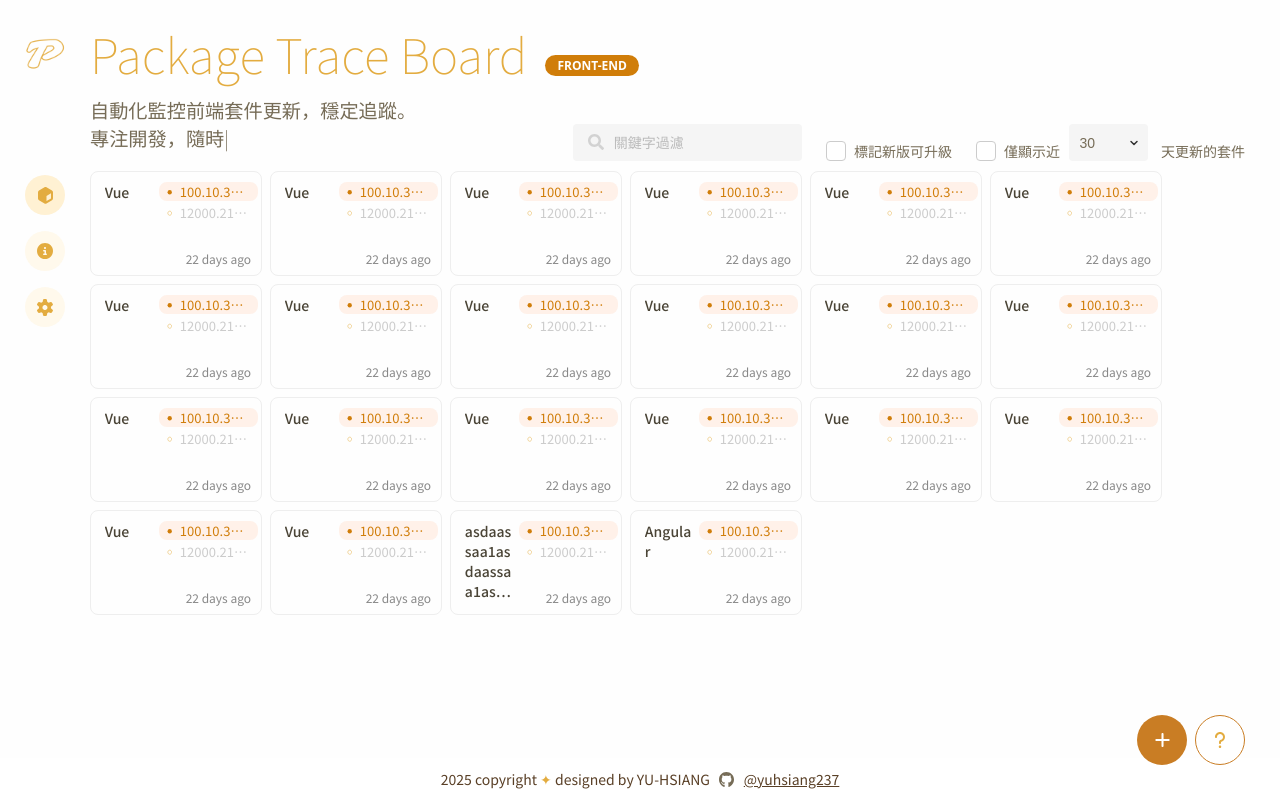
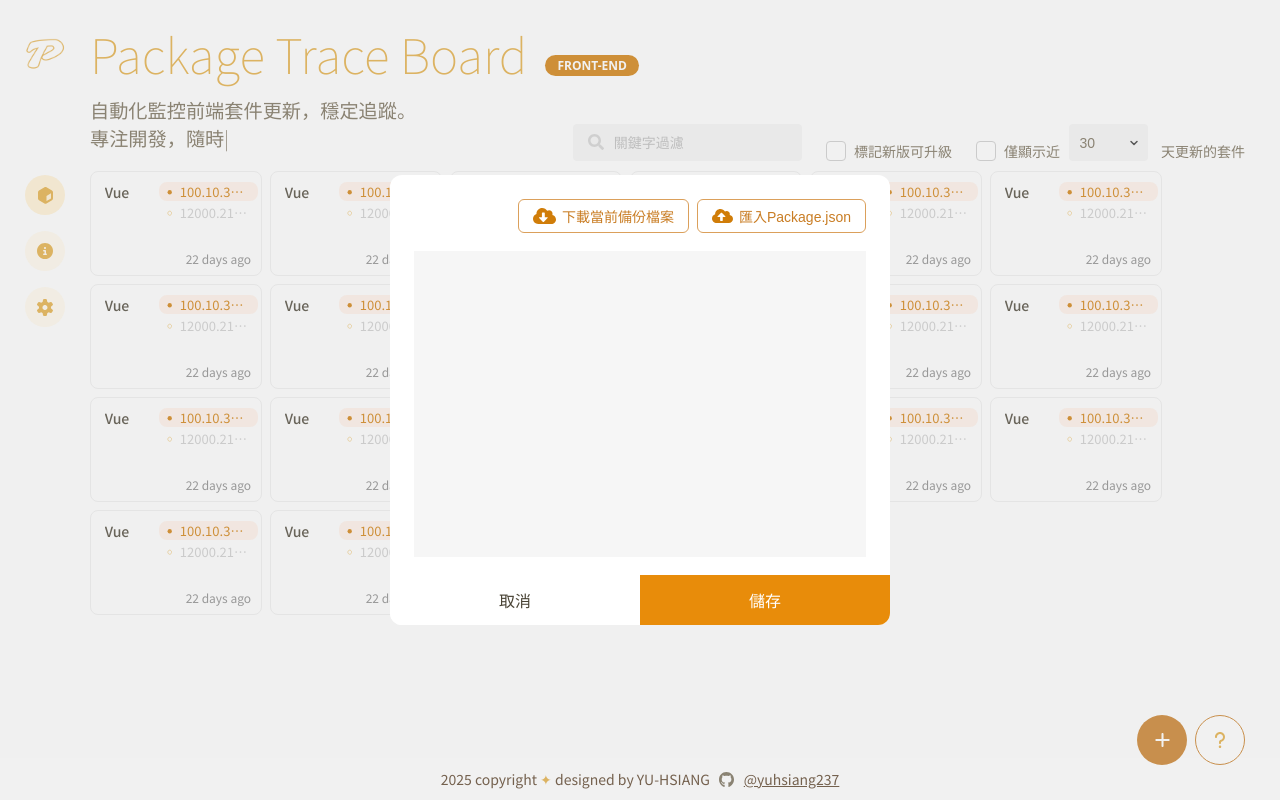
Before and after one commit to yuhsiang237/package-track, a Nuxt app: page / in a window 1280 px wide. Built offline with nearby package versions, Linux system fonts and the light colour scheme.

Commit message:
feat: add modal for add button in dashboard

```diff
--- a/app/app.vue
+++ b/app/app.vue
@@ -4,5 +4,5 @@
   </NuxtLayout>
 </template>
 <style lang="scss">
-@use "~/assets/scss/main.scss";
+@use "~/assets/scss/main.scss" as *;
 </style>
--- a/app/assets/scss/_custom.scss
+++ b/app/assets/scss/_custom.scss
@@ -1,4 +1,6 @@
 @use "variables" as *;
+@use "sass:color";
+
 // --- dashboard ---
 .dashboard {
   position: relative;
@@ -122,7 +124,91 @@
     -moz-osx-font-smoothing: grayscale;
   }
 }
+.addDashboardModal {
+  width: 500px !important;
+  max-width: 699px;
+  height: 450px !important;
+  max-height: calc(100vh - 100px);
+  padding: 0 !important;
 
+  .modal-wrapper {
+    display: flex;
+    flex-direction: column; /* 垂直排列 */
+    height: 100%; /* 或 100vh，如果要整個視窗高度 */
+
+    .action-bar {
+      margin-top: 24px;
+      flex: 0 0 auto; /* 不伸縮 */
+      margin-bottom: 20px;
+      display: flex;
+      justify-content: end;
+      gap: 8px;
+      margin-right: 24px;
+      margin-left: 24px;
+    }
+    .content {
+      flex: 1 1 auto; /* 撐滿剩餘空間 */
+      display: flex; /* ✅ 變成 flex 容器 */
+      justify-content: center; /* 垂直置中（交叉軸） */
+      align-items: center; /* 水平置中容器內的內容，可省略看效果 */
+      margin: 0 24px; /* 左右間距 */
+      text-align: left;
+      margin-bottom: 20px;
+
+      textarea {
+        overflow-x: auto; /* 出現橫向捲軸 */
+        overflow-y: auto; /* 隱藏縱向捲軸（可選） */
+        white-space: nowrap; /* 文字不換行 */
+        width: 100%;
+        height: 100%; /* 撐滿 flex 容器 */
+        background-color: $gray9-color;
+        color: $gray3-color;
+        border: 0;
+        font-size: 16px;
+        outline: none;
+        resize: none;
+      }
+    }
+    .bottom-bar {
+      flex: 0 0 auto; /* 固定高度，不被壓縮 */
+      display: flex;
+      display: flex;
+      align-items: center; /* ✅ 垂直置中 */
+      height: 50px;
+
+      .save {
+        background-color: color.adjust($primary-color-dark, $lightness: 5%);
+        flex: 1; /* 各佔 50% */
+        text-align: center; /* 水平文字置中（保險用） */
+        height: 100%;
+        display: flex; /* ✅ 讓自己變成 flex 容器 */
+        justify-content: center; /* ✅ 水平置中內容 */
+        align-items: center; /* ✅ 垂直置中內容 */
+        border-radius: 0 0 12px 0;
+        color: white;
+        cursor: pointer;
+        &:hover {
+          background-color: color.adjust($primary-color-dark, $lightness: 3%);
+        }
+      }
+      .cancel {
+        background-color: white;
+        flex: 1; /* 各佔 50% */
+        text-align: center; /* 水平文字置中（保險用） */
+        height: 100%;
+        display: flex; /* ✅ 讓自己變成 flex 容器 */
+        justify-content: center; /* ✅ 水平置中內容 */
+        align-items: center; /* ✅ 垂直置中內容 */
+        border-radius: 0 0 0 12px;
+        color: $gray3-color;
+        cursor: pointer;
+        &:hover {
+          background-color: color.adjust(white, $lightness: -3%);
+        }
+      }
+    }
+  }
+}
 // --- ./dashboard ---
 // --- intro ---
 .intro {
--- /dev/null
+++ b/app/components/UploadButton.vue
@@ -0,0 +1,60 @@
+<template>
+  <button class="import-btn" @click="handleClick">
+    <span class="icon">
+      <svg
+        width="21"
+        height="14"
+        viewBox="0 0 21 14"
+        fill="none"
+        xmlns="http://www.w3.org/2000/svg"
+      >
+        <path
+          d="M17.64 6.08125C17.7745 5.74688 17.85 5.38125 17.85 5C17.85 3.34375 16.4391 2 14.7 2C14.0536 2 13.4498 2.1875 12.9511 2.50625C12.0422 1.00625 10.3458 0 8.4 0C5.49937 0 3.15 2.2375 3.15 5C3.15 5.08437 3.15328 5.16875 3.15656 5.25313C1.31906 5.86875 0 7.5375 0 9.5C0 11.9844 2.11641 14 4.725 14H16.8C19.1198 14 21 12.2094 21 10C21 8.06563 19.5562 6.45 17.64 6.08125ZM12.9084 8H10.7625V11.5C10.7625 11.775 10.5262 12 10.2375 12H8.6625C8.37375 12 8.1375 11.775 8.1375 11.5V8H5.99156C5.52234 8 5.28937 7.4625 5.62078 7.14688L9.07922 3.85313C9.28266 3.65938 9.61734 3.65938 9.82078 3.85313L13.2792 7.14688C13.6106 7.4625 13.3744 8 12.9084 8Z"
+          fill="#D07D09"
+        />
+      </svg>
+    </span>
+    <span class="text">匯入Package.json</span>
+  </button>
+</template>
+
+<script setup>
+const emit = defineEmits(["click"]);
+
+const handleClick = () => {
+  emit("click");
+};
+</script>
+
+<style scoped lang="scss">
+.import-btn {
+  display: inline-flex;
+  align-items: center;
+  justify-content: center;
+  gap: 6px;
+
+  border: 1px solid #dba05b;
+  border-radius: 6px;
+  background-color: #fff;
+
+  font-size: 14px;
+  color: #c97d24;
+  padding: 6px 14px;
+  cursor: pointer;
+  transition: all 0.2s ease;
+
+  .icon {
+    display: flex;
+    color: #c97d24;
+  }
+
+  &:hover {
+    background-color: #fff7f0;
+    border-color: #c97d24;
+  }
+
+  &:active {
+    transform: scale(0.97);
+  }
+}
+</style>
--- /dev/null
+++ b/app/components/VModal/VModal.module.scss
@@ -0,0 +1,63 @@
+.overlay {
+  position: fixed;
+  top: 0;
+  left: 0;
+  width: 100vw;
+  height: 100vh; // fallback
+  height: calc(var(--vh, 1vh) * 100); // 使用 JS 計算
+  height: 100dvh; // 支援 dvh 的瀏覽器最終覆蓋
+  background: rgba(199, 199, 199, 0.25);
+  display: flex;
+  justify-content: center;
+  align-items: center;
+  z-index: 1000;
+  animation: overlayFadeIn 0.3s ease forwards;
+}
+
+.modal {
+  background: #fff;
+  border-radius: 12px;
+  text-align: center;
+  transform: scale(0.8);
+  opacity: 0;
+  overflow-y: "auto";
+}
+
+.open {
+  animation: fadeIn 0.3s ease forwards;
+}
+
+.close {
+  animation: fadeOut 0.3s ease forwards;
+}
+
+@keyframes overlayFadeIn {
+  from {
+    opacity: 0;
+  }
+  to {
+    opacity: 1;
+  }
+}
+
+@keyframes fadeIn {
+  from {
+    opacity: 0;
+    transform: scale(1);
+  }
+  to {
+    opacity: 1;
+    transform: scale(1);
+  }
+}
+
+@keyframes fadeOut {
+  from {
+    opacity: 1;
+    transform: scale(1);
+  }
+  to {
+    opacity: 0;
+    transform: scale(1);
+  }
+}
--- /dev/null
+++ b/app/components/VModal/VModal.vue
@@ -0,0 +1,116 @@
+<template>
+  <teleport to="body">
+    <div
+      v-if="visible"
+      :class="$style.overlay"
+      :style="overlayStyle"
+      @click="onOverlayClick"
+    >
+      <div
+        :class="[
+          $style.modal,
+          isOpen ? $style.open : $style.close,
+          props.class, // ✅ 外部傳入的自訂樣式
+        ]"
+        :style="modalStyle"
+        @click.stop
+        @animationend="handleAnimationEnd"
+      >
+        <slot />
+      </div>
+    </div>
+  </teleport>
+</template>
+<script setup lang="ts">
+import { ref, watch, computed } from "vue";
+
+/**
+ * VModal 元件
+ *
+ * Props:
+ * - isOpen：控制是否顯示 Modal。
+ * - closeOnOverlayClick：是否允許點擊遮罩關閉，預設 false。
+ * - width：Modal 寬度，可傳 number(px) 或 string(如 "80vw")。
+ * - maxWidth：Modal 最大寬度，避免超過螢幕。
+ * - height：Modal 高度，可傳 number(px) 或 string。
+ * - maxHeight：Modal 最大高度，內容過長時可滾動。
+ * - padding：內距，可傳 number(px) 或 string。
+ * - zIndex：層級
+ * Emits:
+ * - update:isOpen：當使用者點遮罩或其他方式關閉。
+ * - afterOpen：打開動畫結束後觸發。
+ * - afterClose：關閉動畫結束後觸發。
+ */
+const props = withDefaults(
+  defineProps<{
+    isOpen: boolean;
+    closeOnOverlayClick?: boolean;
+    width?: string;
+    maxWidth?: string;
+    height?: string;
+    maxHeight?: string;
+    padding?: string;
+    zIndex?: number;
+    class?: string | string[] | Record<string, boolean>;
+  }>(),
+  {
+    closeOnOverlayClick: false,
+    width: "100%",
+    height: "auto",
+    padding: "24px 20px",
+    zIndex: 1000,
+  },
+);
+
+const emit = defineEmits<{
+  (e: "update:isOpen", v: boolean): void;
+  (e: "afterOpen"): void;
+  (e: "afterClose"): void;
+}>();
+
+const isOpen = ref(props.isOpen);
+const visible = ref(props.isOpen);
+const closing = ref(false);
+
+watch(
+  () => props.isOpen,
+  (val) => {
+    isOpen.value = val;
+    if (val) {
+      visible.value = true;
+      closing.value = false;
+      emit("afterOpen");
+    } else if (visible.value) {
+      closing.value = true;
+    }
+  },
+);
+
+function handleAnimationEnd() {
+  if (closing.value) {
+    visible.value = false;
+    closing.value = false;
+    emit("afterClose");
+  }
+}
+
+function onOverlayClick() {
+  if (props.closeOnOverlayClick) {
+    emit("update:isOpen", false);
+  }
+}
+
+// 動態計算樣式
+const modalStyle = computed(() => ({
+  width: props.width,
+  maxWidth: props.maxWidth,
+  height: props.height,
+  maxHeight: props.maxHeight,
+  padding: props.padding,
+}));
+
+const overlayStyle = computed(() => ({
+  zIndex: props.zIndex,
+}));
+</script>
+<style module lang="scss" src="./VModal.module.scss"></style>
--- a/app/pages/dashboard.vue
+++ b/app/pages/dashboard.vue
@@ -31,13 +31,28 @@
       />
       <div class="card-action">
         <div>
-          <AddButton />
+          <AddButton v-on:click="isOpenModal = true" />
         </div>
         <div>
           <HelpButton />
         </div>
       </div>
     </div>
+    <VModal :isOpen="isOpenModal" class="addDashboardModal">
+      <div class="modal-wrapper">
+        <div class="action-bar">
+          <DownloadButton />
+          <UploadButton />
+        </div>
+        <div class="content">
+          <textarea></textarea>
+        </div>
+        <div class="bottom-bar">
+          <div class="cancel" v-on:click="isOpenModal = false">取消</div>
+          <div class="save">儲存</div>
+        </div>
+      </div>
+    </VModal>
   </div>
 </template>
 
@@ -49,7 +64,11 @@ import HelpButton from "~/components/HelpButton.vue";
 import CheckboxToggle from "~/components/CheckboxToggle.vue";
 import DropdownSelect from "~/components/DropdownSelect.vue";
 import InputText from "~/components/InputText.vue";
+import VModal from "~/components/VModal/VModal.vue";
+import DownloadButton from "~/components/DownloadButton.vue";
+import UploadButton from "~/components/UploadButton.vue";
 
+const isOpenModal = ref<boolean>(true);
 const cardBarWitdh = ref(0);
 // 定義卡片資料型別
 interface PackageItem {
```
